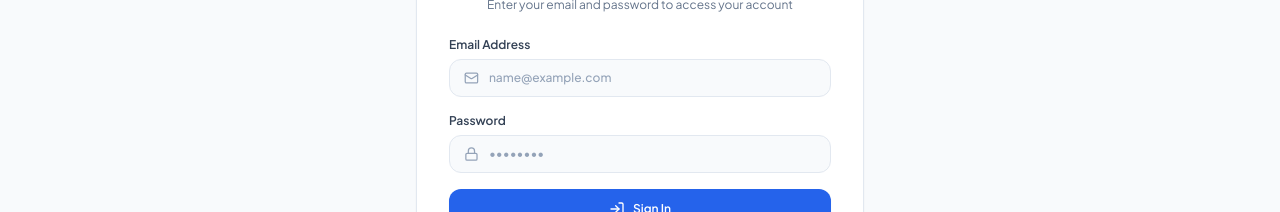
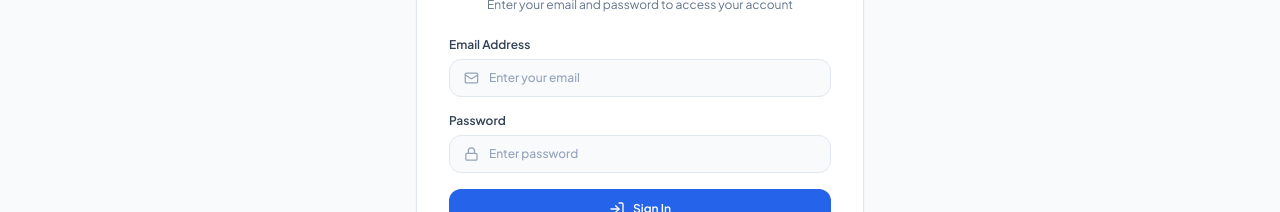
Before and after one commit to laibatajshaik/job-portal-frontend, a React (Vite) app: page /login in a window 1280 px wide. Shown: the part 376-588 px from the top of the page. Built offline with nearby package versions, Linux system fonts and the light colour scheme; no server answers.

Commit message:
Replace prefilled names (Jane Doe) and email placeholders with clean generic prompts across auth forms

```diff
--- a/src/pages/AdminLogin.jsx
+++ b/src/pages/AdminLogin.jsx
@@ -7,8 +7,8 @@ function AdminLogin() {
   const { setUser } = useContext(AuthContext)
   const navigate = useNavigate()
 
-  const [email, setEmail] = useState('admin@jobportal.com')
-  const [password, setPassword] = useState('Admin@123')
+  const [email, setEmail] = useState('')
+  const [password, setPassword] = useState('')
   const [error, setError] = useState('')
 
   const handleSubmit = (e) => {
@@ -68,6 +68,7 @@ function AdminLogin() {
                 type="email"
                 value={email}
                 onChange={(e) => setEmail(e.target.value)}
+                placeholder="Enter admin email"
                 className="bg-transparent text-xs text-slate-900 placeholder-slate-400 focus:outline-none w-full font-medium"
                 required
               />
@@ -82,6 +83,7 @@ function AdminLogin() {
                 type="password"
                 value={password}
                 onChange={(e) => setPassword(e.target.value)}
+                placeholder="Enter admin password"
                 className="bg-transparent text-xs text-slate-900 placeholder-slate-400 focus:outline-none w-full font-medium"
                 required
               />
--- a/src/pages/Login.jsx
+++ b/src/pages/Login.jsx
@@ -62,7 +62,7 @@ function Login() {
                 type="email"
                 value={email}
                 onChange={(e) => setEmail(e.target.value)}
-                placeholder="name@example.com"
+                placeholder="Enter your email"
                 className="bg-transparent text-xs text-slate-900 placeholder-slate-400 focus:outline-none w-full font-medium"
                 required
               />
@@ -77,7 +77,7 @@ function Login() {
                 type="password"
                 value={password}
                 onChange={(e) => setPassword(e.target.value)}
-                placeholder="••••••••"
+                placeholder="Enter password"
                 className="bg-transparent text-xs text-slate-900 placeholder-slate-400 focus:outline-none w-full font-medium"
                 required
               />
--- a/src/pages/Register.jsx
+++ b/src/pages/Register.jsx
@@ -56,7 +56,7 @@ function Register() {
                 type="text"
                 value={name}
                 onChange={(e) => setName(e.target.value)}
-                placeholder="Jane Doe"
+                placeholder="Enter your full name"
                 className="bg-transparent text-xs text-slate-900 placeholder-slate-400 focus:outline-none w-full font-medium"
                 required
               />
@@ -71,7 +71,7 @@ function Register() {
                 type="email"
                 value={email}
                 onChange={(e) => setEmail(e.target.value)}
-                placeholder="name@example.com"
+                placeholder="Enter your email"
                 className="bg-transparent text-xs text-slate-900 placeholder-slate-400 focus:outline-none w-full font-medium"
                 required
               />
@@ -86,7 +86,7 @@ function Register() {
                 type="password"
                 value={password}
                 onChange={(e) => setPassword(e.target.value)}
-                placeholder="••••••••"
+                placeholder="Enter password"
                 className="bg-transparent text-xs text-slate-900 placeholder-slate-400 focus:outline-none w-full font-medium"
                 required
               />
```
Also changed, not shown: 2 other files (tests, documents, lock files or other folders).
